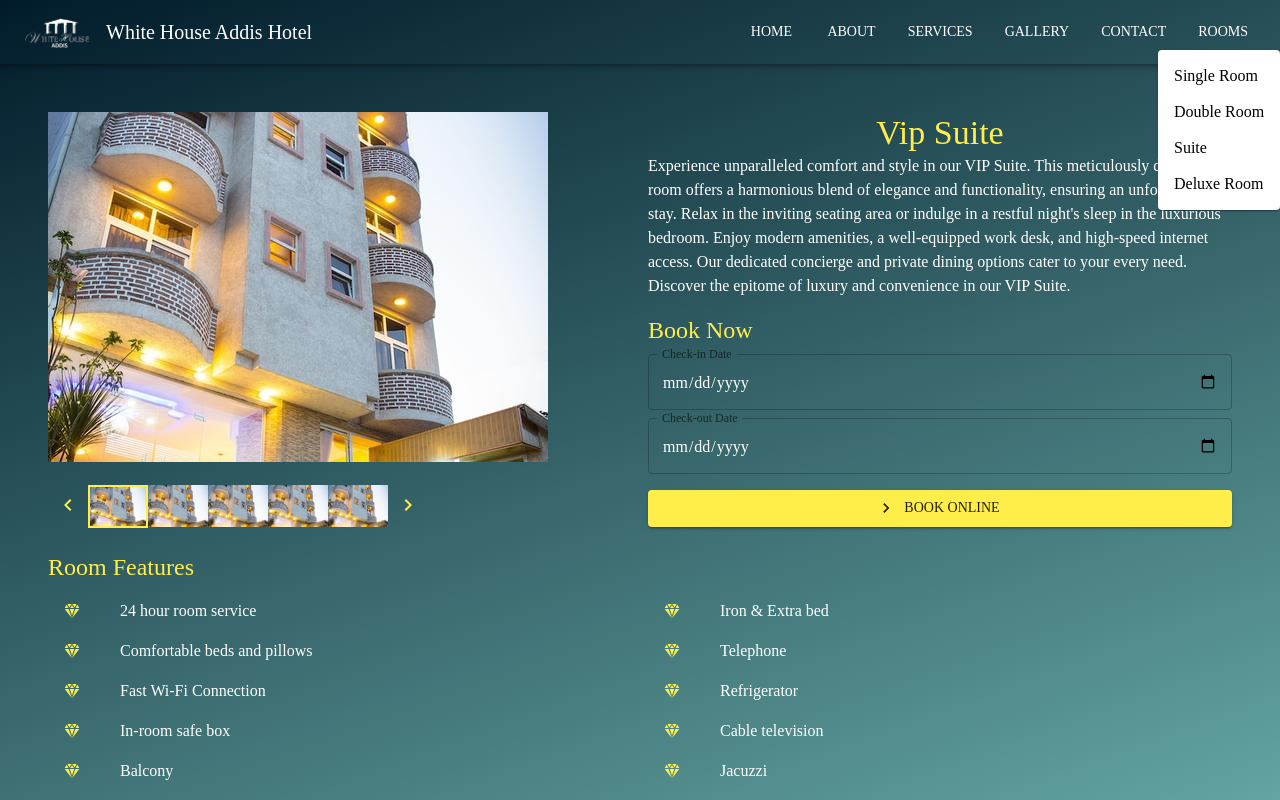
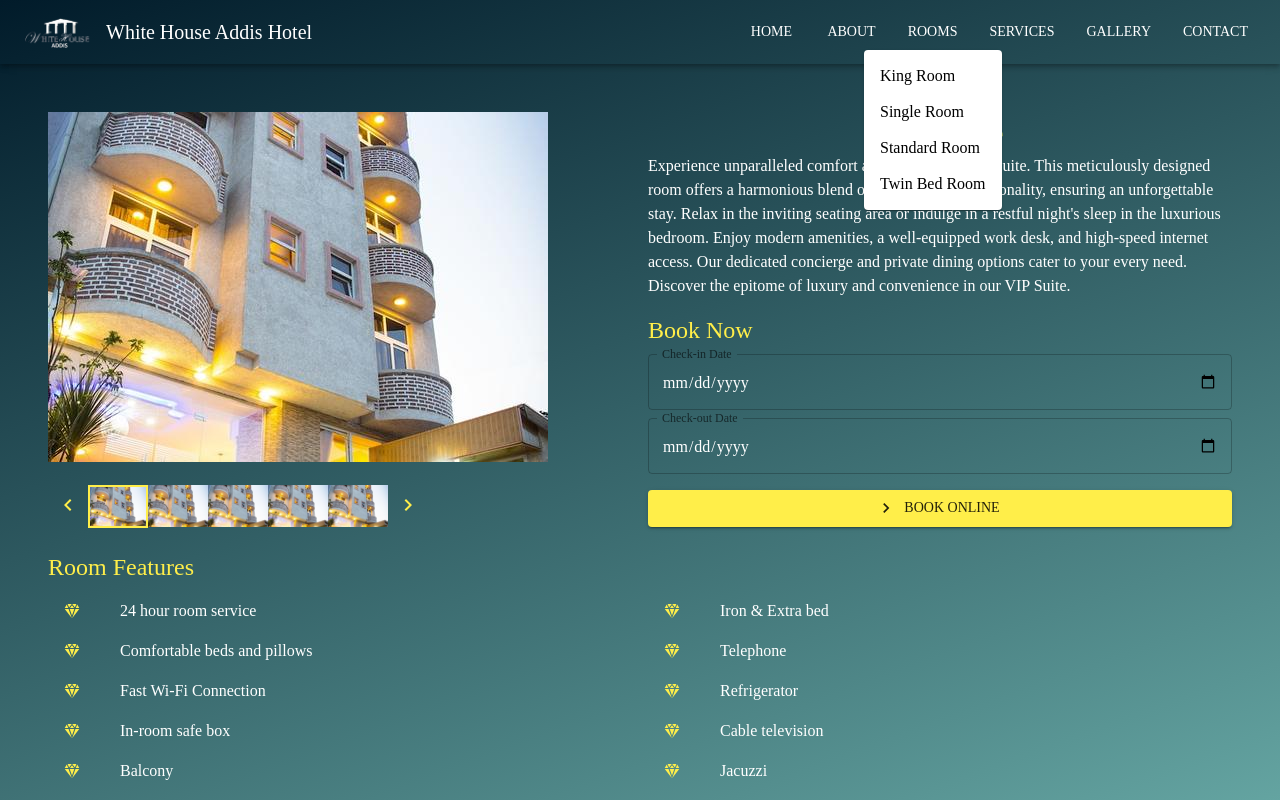
Before and after one commit to DawitSishu/whitehouse, a React (Vite) app: page / in a window 1280 px wide. Both pictures are taken after a click on the button "ROOMS". Shown: the top 800 px of the page. Built offline with nearby package versions, Linux system fonts and the light colour scheme; a web font is replaced by a local one.

Commit message:
room navigations done

```diff
--- a/src/Components/Navbar/SidebarData.jsx
+++ b/src/Components/Navbar/SidebarData.jsx
@@ -38,10 +38,10 @@ export const SidebarData = [
     icon: <FaIcons.FaBed style={{ fontSize: "24px" }} />,
     cName: "nav-dropdown",
     submenu: [
+      { title: "King Room", path: "/king-room" },
       { title: "Single Room", path: "/single-room" },
-      { title: "Double Room", path: "/double-room" },
-      { title: "Suite", path: "/suite" },
-      { title: "Deluxe Room", path: "/deluxe-room" },
+      { title: "Standard Room", path: "/standard-room" },
+      { title: "Twin Bed Room", path: "/twin-bed-room" },
     ],
   },
 ];
--- a/src/Components/Navbar/index.jsx
+++ b/src/Components/Navbar/index.jsx
@@ -27,7 +27,12 @@ import logo from "../../assets/logo.png";
 import MenuIcon from "@mui/icons-material/Menu";
 import useScrollTrigger from "@mui/material/useScrollTrigger";
 
-const roomTypes = ["Single Room", "Double Room", "Suite", "Deluxe Room"];
+const roomTypes = [
+  { title: "King Room", path: "/king-room" },
+  { title: "Single Room", path: "/single-room" },
+  { title: "Standard Room", path: "/standard-room" },
+  { title: "Twin Bed Room", path: "/twin-bed-room" },
+];
 
 function RoomTypes() {
   const [open, setOpen] = useState(false);
@@ -51,7 +56,6 @@ function RoomTypes() {
     }
   }
 
-  // Return a button with a dropdown menu
   return (
     <div>
       <Button
@@ -88,9 +92,17 @@ function RoomTypes() {
                   onKeyDown={handleListKeyDown}
                 >
                   {roomTypes.map((type, index) => (
-                    <MenuItem key={index} onClick={handleClose} style={{color:"black"}}
+                    <MenuItem
+                      key={index}
+                      onClick={handleClose}
+                      style={{ color: "black" }}
                     >
-                      {type}
+                      <Link
+                        to={type.path}
+                        style={{ textDecoration: "none", color: "inherit" }}
+                      >
+                        {type.title}
+                      </Link>
                     </MenuItem>
                   ))}
                 </MenuList>
@@ -152,6 +164,7 @@ function CustomAppBar() {
             >
               <Button sx={{ color: "white" }}>About</Button>
             </Link>
+            <RoomTypes />
             <Link
               to="/services"
               style={{ textDecoration: "none", color: "inherit" }}
@@ -170,7 +183,6 @@ function CustomAppBar() {
             >
               <Button sx={{ color: "white" }}>Contact</Button>
             </Link>
-            <RoomTypes />
           </Stack>
           <IconButton
             size="large"
@@ -216,7 +228,7 @@ function CustomAppBar() {
                   <ListItem
                     key={index}
                     onClick={toggleRoomsSubmenu}
-                    sx={{ "&:hover": { backgroundColor: "#bf3af0" } }}
+                    sx={{ "&:hover": { backgroundColor: "#8a8553" } }}
                   >
                     <ListItemButton alignItems="center">
                       {item.icon}
@@ -240,7 +252,7 @@ function CustomAppBar() {
                     <ListItem
                       key={index}
                       onClick={showSidebar}
-                      sx={{ "&:hover": { backgroundColor: "#011b2a" } }}
+                      sx={{ "&:hover": { backgroundColor: "#8a8553" } }}
                     >
                       <ListItemButton alignItems="center">
                         {item.icon}
@@ -269,7 +281,7 @@ function CustomAppBar() {
                       <ListItem
                         key={index}
                         onClick={showSidebar}
-                        sx={{ "&:hover": { backgroundColor: "#bf3af0" } }}
+                        sx={{ "&:hover": { backgroundColor: "#8a8553" } }}
                       >
                         <ListItemButton alignItems="center">
                           <ListItemText
```
